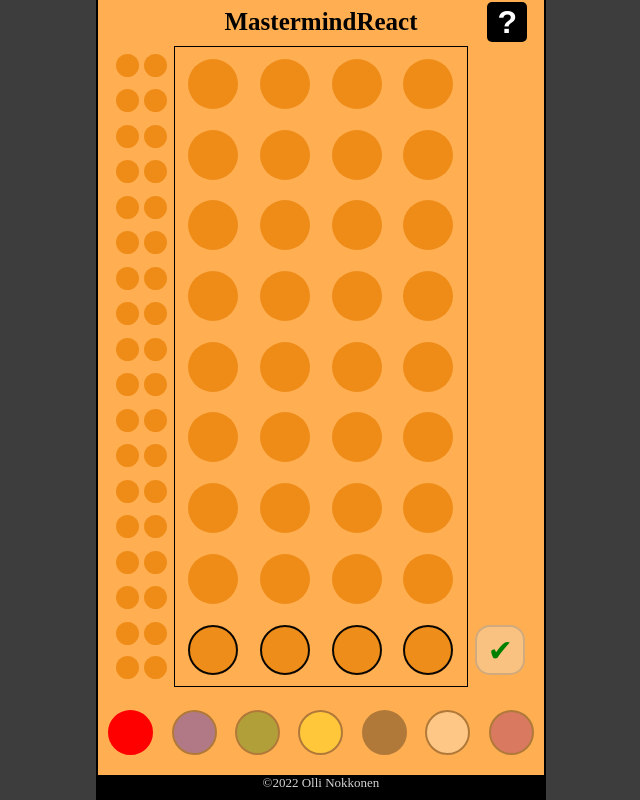
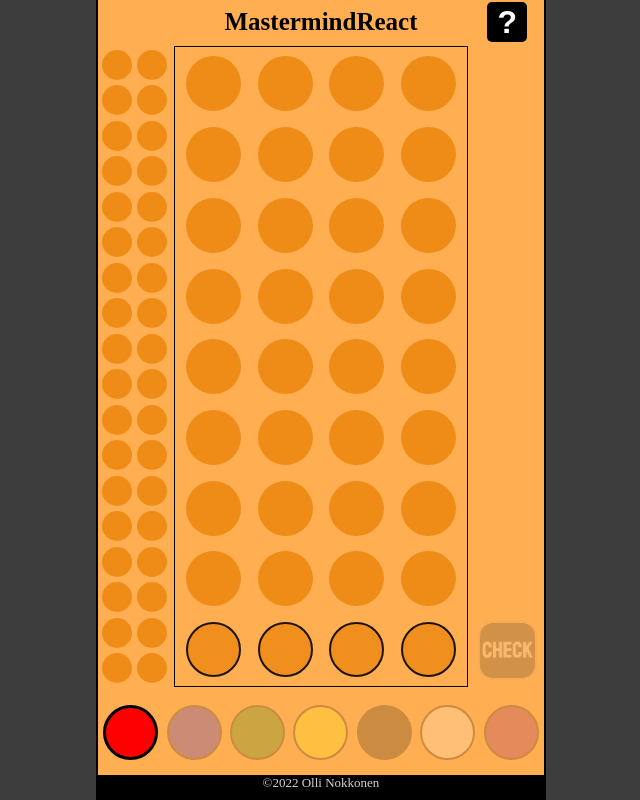
Before and after one commit to ollinok/MasterMindReact, a React (Create React App) app: page / in a window 1280 px wide. Shown: the whole page, without its empty margins (319-959 px from the left). Built offline with nearby package versions, Linux system fonts and the light colour scheme; a web font is replaced by a local one.

Commit message:
multiple style fixes + check button image

```diff
--- a/src/App.js
+++ b/src/App.js
@@ -93,7 +93,6 @@ function App() {
     setCurrentRow(0);
     setGameEnd(true);
   }
-  console.log(answer);
 
   return (
     <>
--- a/src/components/CheckButtonSpace.js
+++ b/src/components/CheckButtonSpace.js
@@ -1,13 +1,33 @@
+import checkButton from '../img/checkbutton.png';
+
 const CheckButton = ({ currentRow, currentGuess, checkGuess }) => {
-  const styling = {gridRow: 10 - currentRow};
+  let styling = {
+    gridRow: 10 - currentRow,
+  };
+  if (!currentGuess.includes(undefined)) {
+    styling = {
+      ...styling,
+      animationName: `clickableButton`,
+      animationDuration: `2s`,
+      animationIterationCount: `infinite`
+    }
+  } else {
+    styling = {
+      ...styling,
+      opacity: 0.2
+    }
+  }
+
   return (
-    <button
+    <input
+      type='image'
+      src={checkButton}
+      alt='Check button'
       className='check-button'
       style={styling}
       onClick={() => checkGuess()}
       disabled={currentGuess.includes(undefined)}>
-      &#10004;
-    </button>
+    </input>
   );
 }
 
--- a/src/components/ColorSpace.js
+++ b/src/components/ColorSpace.js
@@ -1,11 +1,11 @@
 const Color = ({ color, changeColor, currentColor }) => {
   const activeButton = {
-    borderColor: `${color}`,
-    borderWidth: `3px`
+    borderColor: color === 'black' ? 'rgb(32, 32, 32)' : 'black',
+    borderWidth: '3px'
   }
   const styling = color === currentColor
     ? { ...activeButton, backgroundColor: `${color}` }
-    : { backgroundColor: `${color}`, opacity: '0.3' };
+    : { backgroundColor: `${color}`, opacity: '0.2' };
   return (
     <button
       className='color-buttons'
--- a/src/components/HelpMenu.js
+++ b/src/components/HelpMenu.js
@@ -14,7 +14,7 @@ const HelpSplash = ({ show }) => {
         </div>
         <div className='center-text'>
           <span className='big-text'>Hints:</span><br/>
-          <span>Based on the colors you submitted, you will receive hints in the left side of the screen indicating how many of them are correct.</span><br/>
+          <span>Based on the colors you submitted, you will receive hints on the left side of the screen indicating how many of them are correct.</span><br/>
           <img
             src={helpPic}
             alt='Marker help'
--- a/src/components/Playerspace.js
+++ b/src/components/Playerspace.js
@@ -10,8 +10,8 @@ const ActivePlayerButton = ({ i, currentGuess, enterGuess }) => {
       }
     : styling = {
         ...styling,
-        animationName: `activeRow`,
-        animationDuration: `3s`,
+        animationName: `clickableButton`,
+        animationDuration: `2s`,
         animationIterationCount: `infinite`
       };
 
@@ -25,9 +25,16 @@ const ActivePlayerButton = ({ i, currentGuess, enterGuess }) => {
 }
 
 const PlayerButton = ({ color }) => {
-  const styling = {
+  let styling = {
     backgroundColor: color
   };
+  if (color) {
+    styling = {
+      ...styling,
+      borderStyle: 'solid',
+      borderColor: 'black',
+    }
+  }
   return (
     <button
       className='player-buttons'
--- a/src/index.css
+++ b/src/index.css
@@ -66,7 +66,7 @@ footer {
 }
 #cpu-space {
     grid-area: cpu-space;
-    width: 60px;
+    width: 100%;
     margin-left: 2px;
     padding: 2px;
     /* border-style: solid;
@@ -83,7 +83,7 @@ footer {
 }
 #check-space {
     grid-area: check-space;
-    width: 60px;
+    width: 100%;
     margin-right: 2px;
     padding: 2px;
     /* border-style: solid;
@@ -167,13 +167,12 @@ button:hover {
 }
 .check-button {
     display: block;
-    width: 50px;
-    height: 50px;
+    width: 55px;
+    height: 55px;
     margin: auto;
     border-style: solid;
+    border-width: 2px;
     border-radius: 15px;
-    font-size: 30px;
-    color: green;
 }
 .help-button {
     display: block;
@@ -227,7 +226,7 @@ button:hover {
 }
 
 /* ANIMATIONS */
-@keyframes activeRow {
+@keyframes clickableButton {
     0% {opacity: 1;}
     50% {opacity: 0.5;}
     100% {opacity: 1;}
@@ -268,6 +267,14 @@ button:hover {
     main, footer {
         width: 450px;
     }
+    .player-buttons, .answer-markers, .color-buttons {
+        max-width: 55px;
+        max-height: 55px;
+    }
+    .cpu-markers {
+        max-width: 30px;
+        max-height: 30px;
+    }
 }
 @media only screen and (max-height: 730px) {
     .player-buttons, .answer-markers {
```
Also changed, not shown: src/img/checkbutton.png (added).
